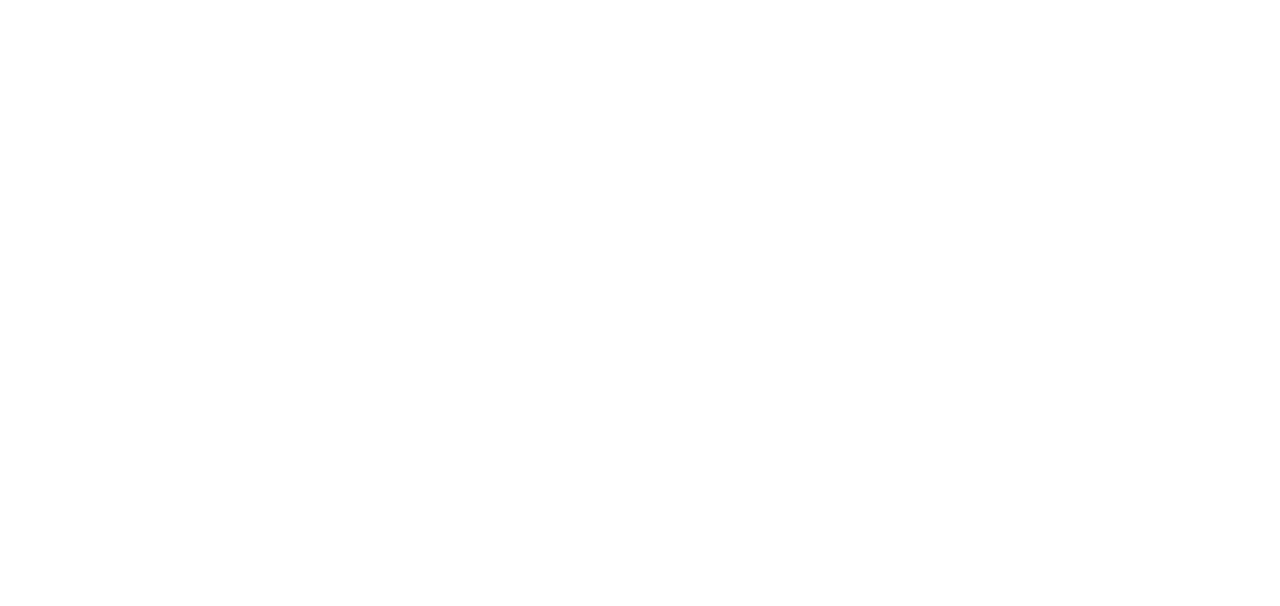
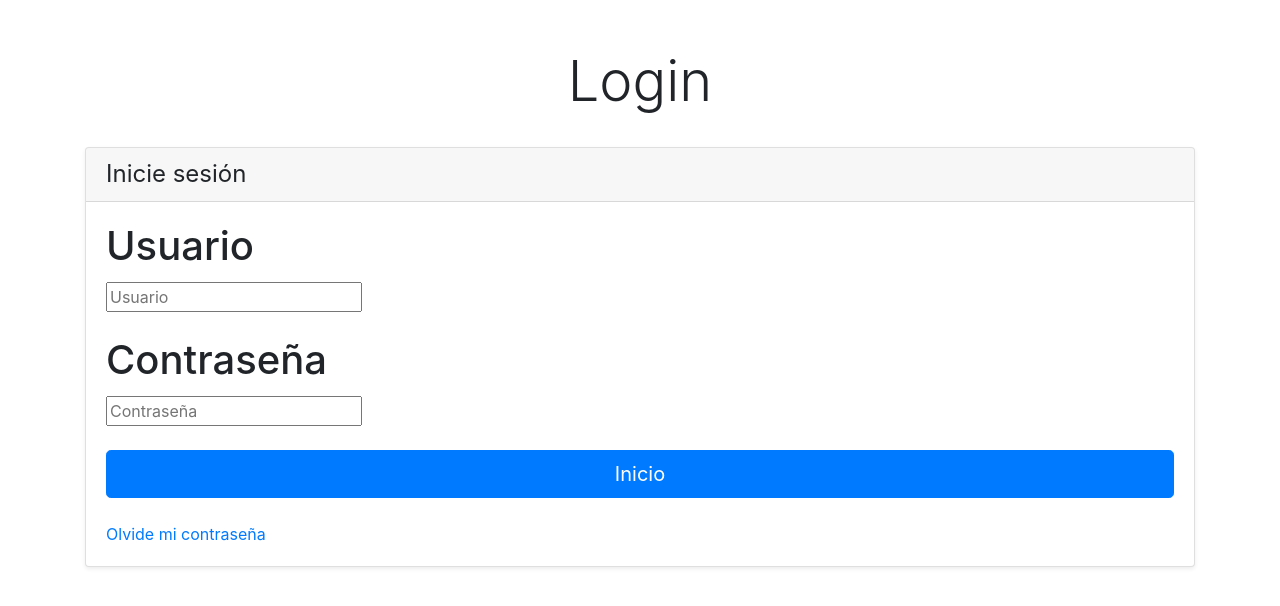
Before and after one commit to jhordanyM/Proyecto, a React (Create React App) app: page / in a window 1280 px wide. Shown: the top 606 px of the page. Built offline with nearby package versions, Linux system fonts and the light colour scheme.

Commit message:
Anexo cambios

```diff
--- a/package.json
+++ b/package.json
@@ -8,6 +8,7 @@
     "popper": "^1.0.1",
     "react": "^16.11.0",
     "react-dom": "^16.11.0",
+    "react-material-ui-form-validator": "^2.0.9",
     "react-router-dom": "^5.1.2",
     "react-scripts": "3.2.0"
   },
--- a/src/components/Footer.jsx
+++ b/src/components/Footer.jsx
@@ -14,9 +14,7 @@ const Footer = (props) => {
                 <li><a className="text-muted" href="#">Cool stuff</a></li>
                 <li><a className="text-muted" href="#">Random feature</a></li>
                 <li><a className="text-muted" href="#">Team feature</a></li>
-                <li><a className="text-muted" href="#">Stuff for developers</a></li>
-                <li><a className="text-muted" href="#">Another one</a></li>
-                <li><a className="text-muted" href="#">Last time</a></li>
+
                 </ul>
             </div>
             <div className="col-6 col-md">
@@ -25,7 +23,6 @@ const Footer = (props) => {
                 <li><a className="text-muted" href="#">Resource</a></li>
                 <li><a className="text-muted" href="#">Resource name</a></li>
                 <li><a className="text-muted" href="#">Another resource</a></li>
-                <li><a className="text-muted" href="#">Final resource</a></li>
                 </ul>
             </div>
             <div className="col-6 col-md">
--- a/src/components/Main.js
+++ b/src/components/Main.js
@@ -28,11 +28,11 @@ class Main extends React.Component{
                             <h4 className="my-0 font-weight-normal">Gestion estudiante</h4>
                         </div>
                         <div className="card-body">
-                            <h1 className="card-title pricing-card-title"> Estudiantes</h1>
+                            <h1 className="card-title pricing-card-title"> Docente</h1>
                             <ul className="list-unstyled mt-3 mb-4">
-                            <li>Registro de estudiantes, validacion de estado y vinculacion del docente-estudiante</li>
+                            <li>Gestion de estudiantes, estado y vinculacion del docente-estudiante.</li>
                             </ul>
-                            <button onClick={this.handleClick} type="button" className="btn btn-lg btn-block btn-primary" id="asignaciones_Est">Asignaciones</button>
+                            <a href="http://localhost:3000/ex" type="button" className="btn btn-lg btn-block btn-primary" id="Gest_Est">Asignaciones</a>
                         </div>
                         </div>
                         <div className="card mb-4 shadow-sm">
@@ -40,11 +40,11 @@ class Main extends React.Component{
                             <h4 className="my-0 font-weight-normal">Gestion Tiempo</h4>
                         </div>
                         <div className="card-body">
-                            <h1 className="card-title pricing-card-title">Docentes</h1>
+                            <h1 className="card-title pricing-card-title">Docente</h1>
                             <ul className="list-unstyled mt-3 mb-4">
-                            <li>Asignaciones de tiempo de las tareas realizadas por los estudiantes</li>
+                            <li>Gestion de tiempo de tareas empleadas o asignadas a los estudiantes.</li>
                             </ul>
-                            <button onClick={this.handleClick} type="button" className="btn btn-lg btn-block btn-primary" id="asignaciones_Tiempo"> Asignaciones</button>
+                            <a href="#" type="button" className="btn btn-lg btn-block btn-primary" id="Gest_Tie">Asignaciones</a>
                         </div>
                         </div>
                         <div className="card mb-4 shadow-sm">
@@ -52,11 +52,12 @@ class Main extends React.Component{
                             <h4 className="my-0 font-weight-normal">Gestion Tareas</h4>
                         </div>
                         <div className="card-body">
-                            <h1 className="card-title pricing-card-title">Docentes</h1>
+                            <h1 className="card-title pricing-card-title">Docente</h1>
                             <ul className="list-unstyled mt-3 mb-4">
-                            <li>Descripcion</li>
+                            <li>Gestion de tares y asignaciones a los estudiantes.</li>
                             </ul>
-                            <button type="button" className="btn btn-lg btn-block btn-primary" id="asignaciones_Tarea">Asignaciones</button>
+                            <a href="#" type="button" className="btn btn-lg btn-block btn-primary" id="Gest_Tar">Asignaciones</a>
+
                         </div>
                         </div>
                     </div>
--- a/src/components/NavBar.jsx
+++ b/src/components/NavBar.jsx
@@ -5,9 +5,8 @@ const NavBar = (props) => (
         <h5 className="my-0 mr-md-auto font-weight-normal">{props.companyName}</h5>
         <nav className="my-2 my-md-0 mr-md-3">
             <a className="p-2 text-dark" href="#">{props.features}</a>
-            <a className="p-2 text-dark" href="#">{props.enterprise}</a>
-            <a className="p-2 text-dark" href="#">{props.support}</a>
-            <a className="p-2 text-dark" href="#">{props.pricing}</a>
+            <a className="p-2 text-dark" href="#">{props.changePassword}</a>
+            <a className="p-2 text-dark" href="#">{props.profile}</a>
         </nav>
         <a className="btn btn-outline-primary" href="#">Cerrar Sesion</a>
 
--- a/src/containers/App.js
+++ b/src/containers/App.js
@@ -3,12 +3,15 @@ import ModuloDoc from '../containers/ModuloDoc';
 import Ex from '../containers/Ex';
 import { BrowserRouter as Router, Route, Link, Switch } from 'react-router-dom';
 import moduleDoc from '../containers/ModuloDoc';
+import Login from '../containers/Login';
 
 const App = () => (
   <Router>
     <Switch>
       <Route exact strict path="/ModuloDoc" component={moduleDoc} />
       <Route exact strict path="/Ex" component={Ex} />
+      <Route exact strict path="/" component={Login} />
+      <Route exact strict path="/Inicio" component={Login} />
     </Switch>
   </Router>
 );
--- /dev/null
+++ b/src/containers/Login.js
@@ -0,0 +1,50 @@
+import React, {Component} from 'react';
+
+class Login extends React.Component{
+
+    constructor(props){
+        super(props)
+        this.state = {
+            password : 'jhordany'
+        }
+
+    }
+
+
+
+    render(){
+        return(
+            <>
+            <div>
+            </div>
+                <div className="pricing-header px-3 py-3 pt-md-5 pb-md-4 mx-auto text-center">
+                    <h1 className="display-4">Login</h1>
+                   </div>
+                <div className="container">
+                        <div className="card mb-4 shadow-sm">
+                        <div className="card-header">
+                            <h4 className="my-0 font-weight-normal">Inicie sesión</h4>
+                        </div>
+                        <div className="card-body">
+                            <h1 className="card-title pricing-card-title">Usuario</h1>
+                            <input type="text" name="usuario" className="login-input" placeholder="Usuario"/><br/><br/>
+
+                           <h1 className="card-title pricing-card-title">Contraseña</h1>
+                            <input
+                             type="password"
+                            name="password"
+                            className="login-input"
+                            placeholder="Contraseña"/><br/><br/>
+                            <a type="button" className="btn btn-lg btn-block btn-primary" id="Gest_Tar" href='http://localhost:3000/ModuloDoc'>Inicio</a>
+                            <br/>
+                         <a href="#" >Olvide mi contraseña</a>
+                        </div>
+
+                        </div>
+                    </div>
+            </>
+        )
+    }
+}
+
+export default Login;
--- a/src/containers/ModuloDoc.js
+++ b/src/containers/ModuloDoc.js
@@ -7,10 +7,9 @@ const moduleDoc = () => {
         <>
             <NavBar
                 companyName="TITULO"
-                features="Caracteristicas"
-                pricing="Precios"
-                support="Soporte"
-                enterprise="Mis Productos"
+                changePassword ="Cambiar contraseña"
+                profile = 'perfil'
+
             />
             <Main main="Venecosis"/>
             <Footer char="SOSPoli"/>
--- a/src/index.js
+++ b/src/index.js
@@ -3,6 +3,7 @@ import ReactDOM from 'react-dom';
 import App from './containers/App';
 import Ex from './containers/Ex';
 import ModuloDoc from './containers/ModuloDoc';
+import Login from './containers/Login';
 
 //Que queremos redimizar y el donde
 ReactDOM.render(<App />,
```
Also changed, not shown: 1 other file (tests, documents, lock files or other folders).
